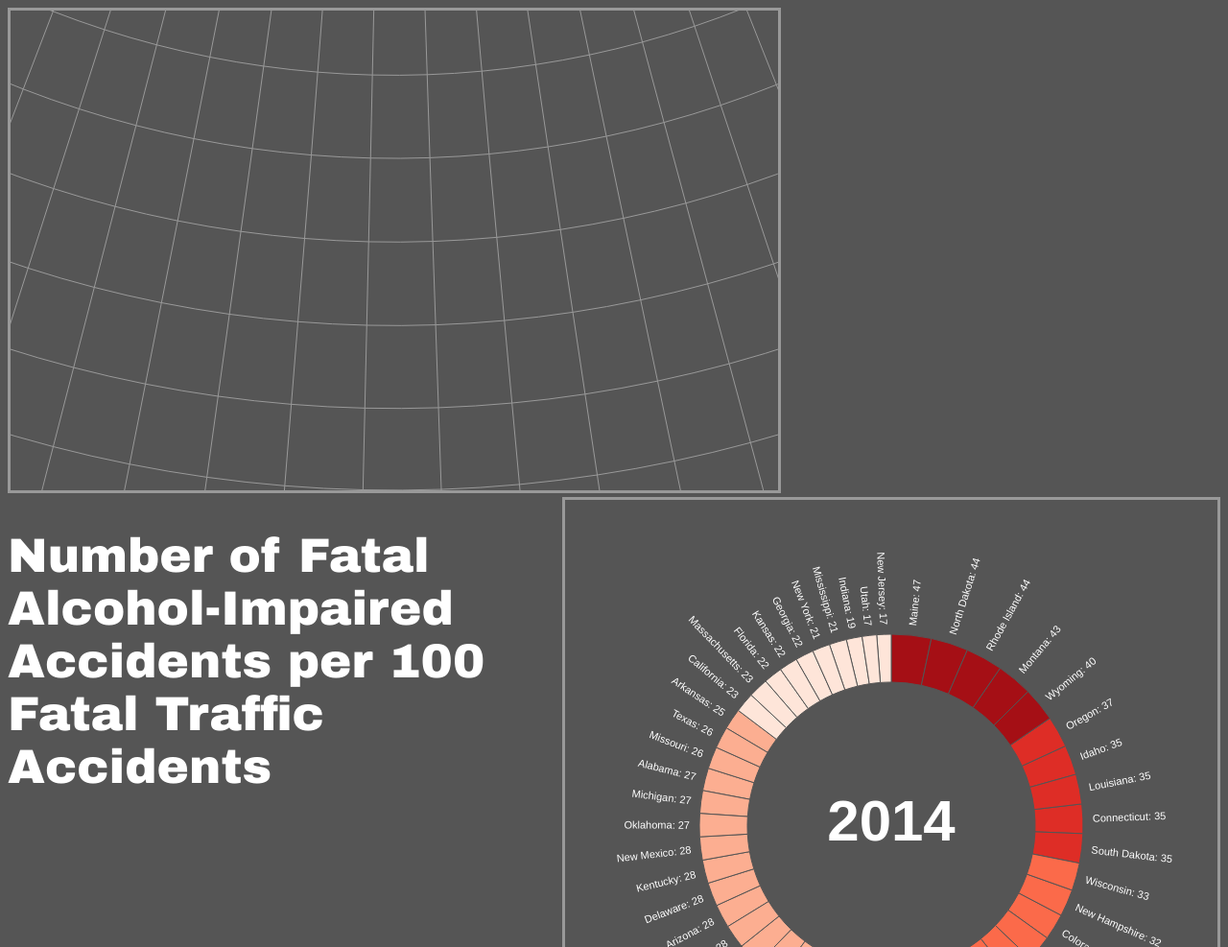
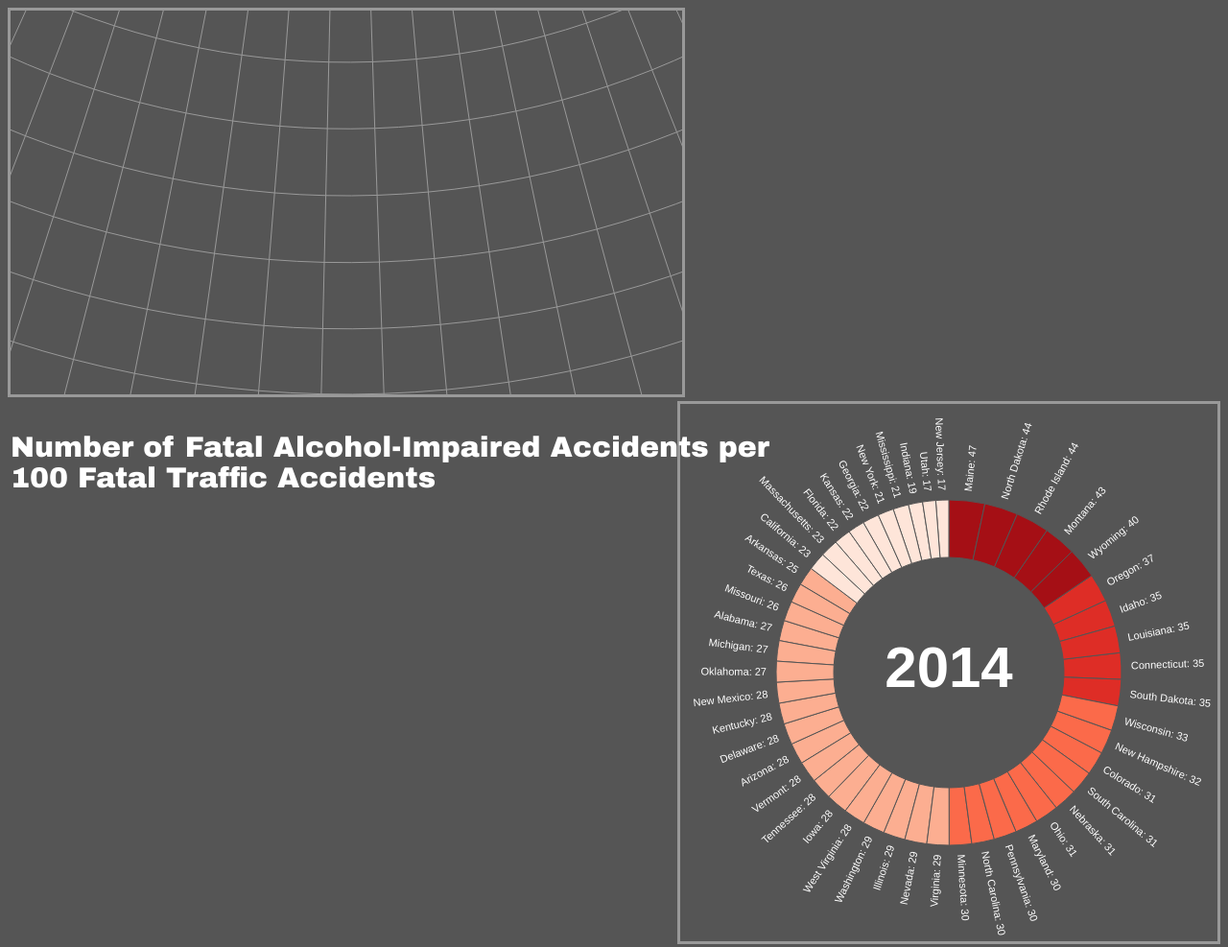
Before and after one commit to RossThorn/d3-coordinated-viz, a plain HTML site: page index.html in a window 1280 px wide. Shown: the top 987 px of the page at 96% size. Drawn offline with Linux system fonts and the light colour scheme; no server answers.

Commit message:
Made smaller for portfolio iframe

```diff
--- a/css/style.css
+++ b/css/style.css
@@ -110,8 +110,14 @@ option {
   font-weight: bold;
   text-align:left;
   color: white;
-  font-size: 50px;
+  font-size: 30px;
   font-family:"Arial Black", Gadget, sans-serif;
+}
+
+.large-title {
+  position: absolute;
+  top: 430px;
+  left: 11px;
 }
 
 body {
@@ -120,7 +126,7 @@ body {
 
 .source {
     position: absolute;
-    top: 475px;
+    top: 415px;
     left: 11px;
     z-index: 10;
     font-family: sans-serif;
--- a/js/main.js
+++ b/js/main.js
@@ -14,8 +14,8 @@ window.onload = donut(expressed);
 function setMap(){
 
   //map frame dimensions
-   var width = 800,
-       height = 500;
+   var width = 700,
+       height = 400;
 
    //create new svg container for the map
    var map = d3.select("body")
@@ -29,7 +29,7 @@ function setMap(){
         .center([0, 43.5])
         .rotate([98, 4, 0])
         .parallels([45.00, 45.5])
-        .scale(1000)
+        .scale(800)
         .translate([width / 2, height / 2]);
 
        var path = d3.geoPath()
@@ -68,17 +68,17 @@ function setMap(){
 // original working donut function
 function donut(expressed){
 
-  var width = 680 ,
-      height = 680 ,
+  var width = 560 ,
+      height = 560 ,
       radius = width/2;
 
    arc = d3.arc()
-      .innerRadius(150)
-      .outerRadius(200);
+      .innerRadius(120)
+      .outerRadius(180);
 
    labelArc = d3.arc()
-      .outerRadius(220)
-      .innerRadius(200);
+      .outerRadius(200)
+      .innerRadius(180);
 
     pie = d3.pie()
       .value(function(d){
@@ -176,22 +176,7 @@ function donut(expressed){
                   chartTitle2= "per 100,000 People"
                 };
 
-              // svg.append("text")
-              // .attr("x", 0)
-              // .attr("y", 0 )
-              // .attr("text-anchor", "middle")
-              // .style("font-size", "15px")
-              // .style("font-weight","bold")
-              // .html(chartTitle);
-              //
-              // svg.append("text")
-              // .attr("x", 0)
-              // .attr("y", 0 )
-              // .attr("dy","1.2em")
-              // .attr("text-anchor", "middle")
-              // .style("font-size", "15px")
-              // .style("font-weight","bold")
-              // .html(chartTitle2);
+
 
               svg.append("text")
               .attr("x", 0)
```
